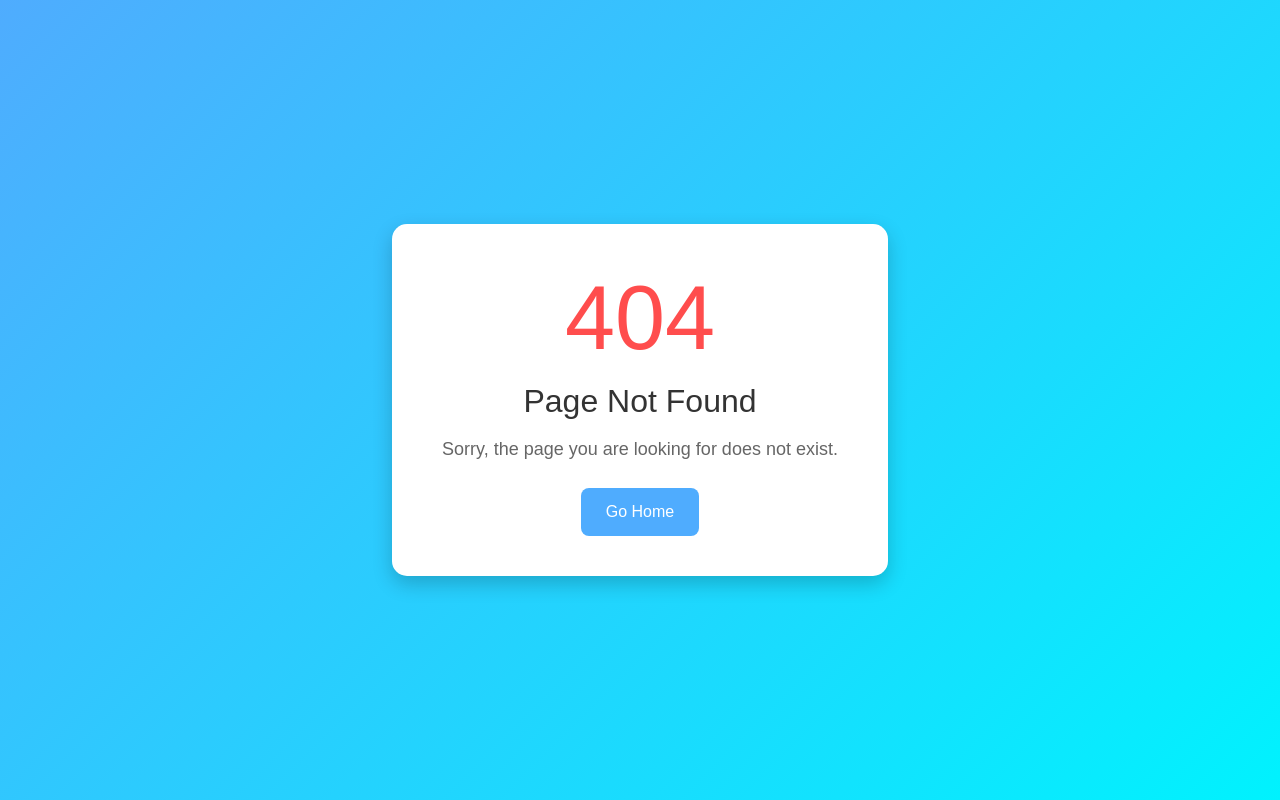
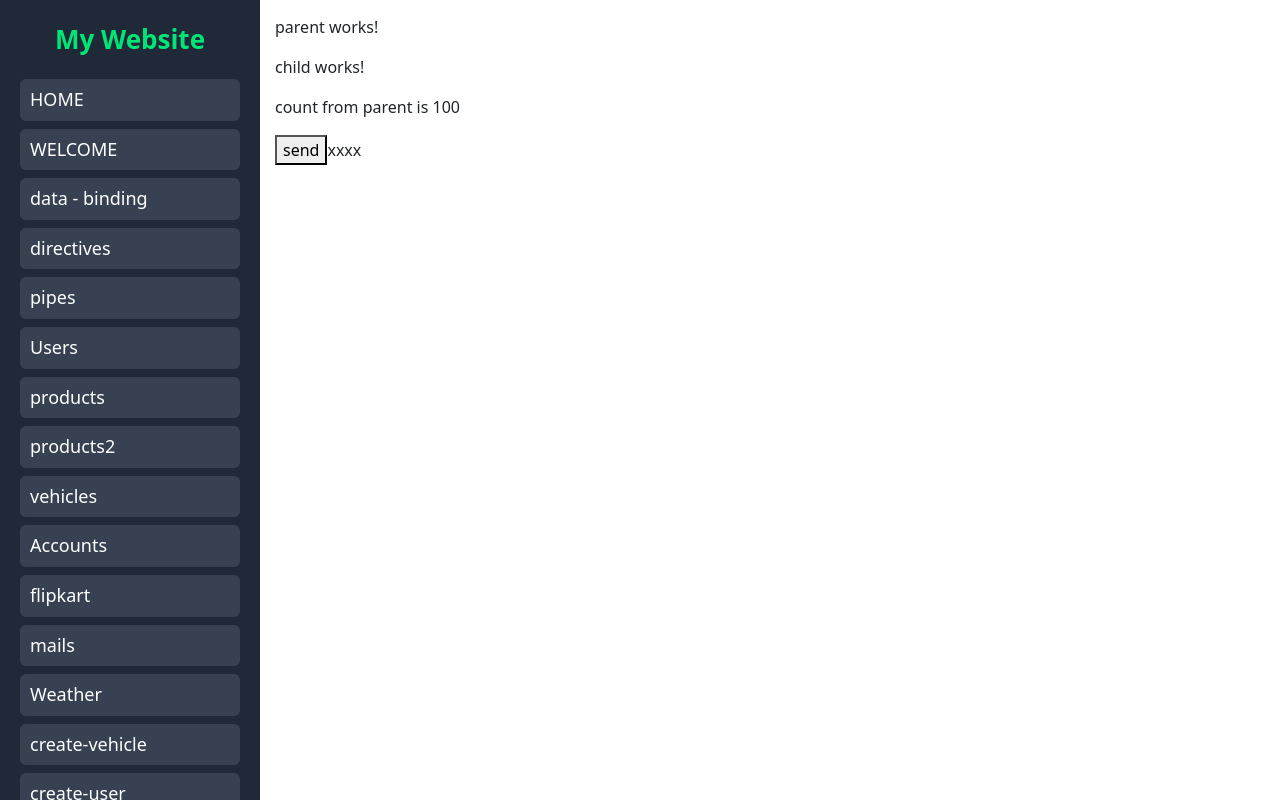
Before and after one commit to siva20510/my-app, an Angular app: page /dashboard/parent in a window 1280 px wide. Before the commit this address had no page. Built offline with nearby package versions, Linux system fonts and the light colour scheme; sample sign-in values are in the browser's storage.

Commit message:
parent to child , c to p

```diff
--- a/src/app/app-routing.module.ts
+++ b/src/app/app-routing.module.ts
@@ -22,6 +22,7 @@ import { FormControl,FormGroup } from '@angular/forms';
 import { AuthGuard } from './auth.guard';
 import { NotifyGuard } from './notify.guard';
 import { CreateUserComponent } from './create-user/create-user.component';
+import { ParentComponent } from './parent/parent.component';
 
 const routes: Routes = [
   {path:'login', component:LoginComponent},
@@ -42,7 +43,8 @@ const routes: Routes = [
     {path:'create-vehicle',canDeactivate:[NotifyGuard], component:CreateVehicleComponent},
     {path:'vehicle-details/:id',component:VehicleDetailsComponent},
     {path:'edit-vehicle/:id',component:CreateVehicleComponent},
-    {path:'create-user', component:CreateUserComponent}
+    {path:'create-user', component:CreateUserComponent},
+    {path:'parent',component:ParentComponent}
 
   ]},
   {path:'',component:LoginComponent},
--- a/src/app/app.module.ts
+++ b/src/app/app.module.ts
@@ -24,6 +24,8 @@ import { WeatherComponent } from './weather/weather.component';
 import { CreateVehicleComponent } from './create-vehicle/create-vehicle.component';
 import { VehicleDetailsComponent } from './vehicle-details/vehicle-details.component';
 import { CreateUserComponent } from './create-user/create-user.component';
+import { ParentComponent } from './parent/parent.component';
+import { ChildComponent } from './child/child.component';
 
 @NgModule({
   declarations: [
@@ -46,7 +48,9 @@ import { CreateUserComponent } from './create-user/create-user.component';
     WeatherComponent,
     CreateVehicleComponent,
     VehicleDetailsComponent,
-    CreateUserComponent
+    CreateUserComponent,
+    ParentComponent,
+    ChildComponent
   ],
   imports: [
     BrowserModule,
--- /dev/null
+++ b/src/app/child/child.component.html
@@ -0,0 +1,5 @@
+<p>child works!</p>
+<p>count from parent is {{count}}</p>
+
+<button (click)="send()">send</button>
+<ng-content></ng-content>
--- /dev/null
+++ b/src/app/child/child.component.ts
@@ -0,0 +1,21 @@
+import { Component, EventEmitter, Input, Output } from '@angular/core';
+
+@Component({
+  selector: 'app-child',
+  templateUrl: './child.component.html',
+  styleUrls: ['./child.component.css']
+})
+export class ChildComponent {
+
+  @Input() count:number = 0;
+
+  //create event
+  @Output() countChange:EventEmitter<number> = new EventEmitter();
+
+  //emit the event
+  send(){
+                  //emit
+    this.countChange.emit(101);
+  }
+
+}
--- a/src/app/dashboard/dashboard.component.html
+++ b/src/app/dashboard/dashboard.component.html
@@ -17,6 +17,7 @@
         <h1 routerLink="Weather">Weather</h1>
         <h1 routerLink="create-vehicle">create-vehicle</h1>
         <h1 routerLink="create-user" >create-user</h1>
+        <h1 routerLink="parent">parent</h1>
 
         <button (click)="logout()">logout</button>
     </div>
--- /dev/null
+++ b/src/app/parent/parent.component.html
@@ -0,0 +1,3 @@
+<p>parent works!</p>
+
+<app-child [count]="100" (countChange)="updateCount($event)">xxxx</app-child>
--- /dev/null
+++ b/src/app/parent/parent.component.ts
@@ -0,0 +1,13 @@
+import { Component } from '@angular/core';
+
+@Component({
+  selector: 'app-parent',
+  templateUrl: './parent.component.html',
+  styleUrls: ['./parent.component.css']
+})
+export class ParentComponent {
+  updateCount(value:number){
+    alert(value);
+  }
+
+}
```
Also changed, not shown: src/app/child/child.component.css (added), src/app/parent/parent.component.css (added), 2 other files (tests, documents, lock files or other folders).
